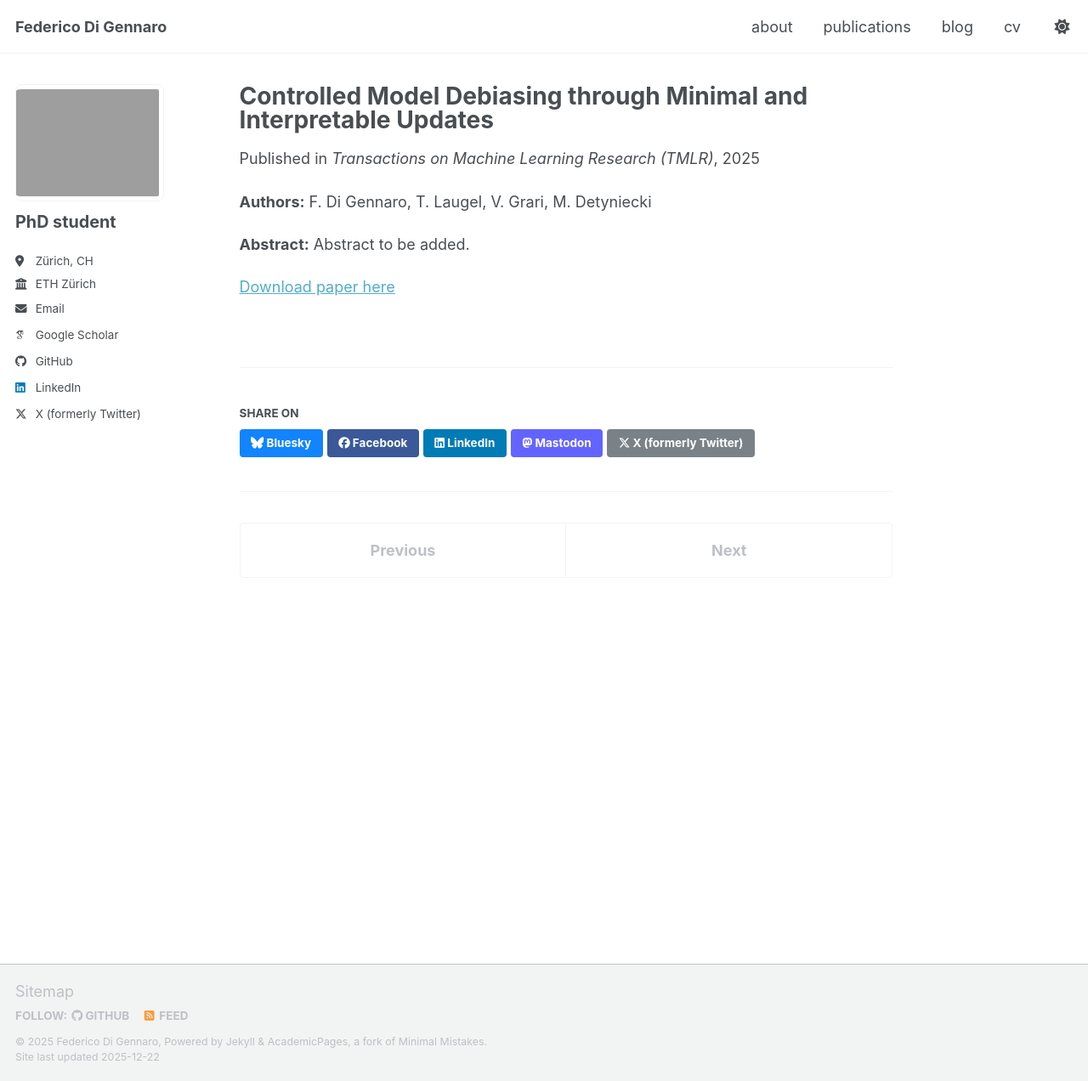
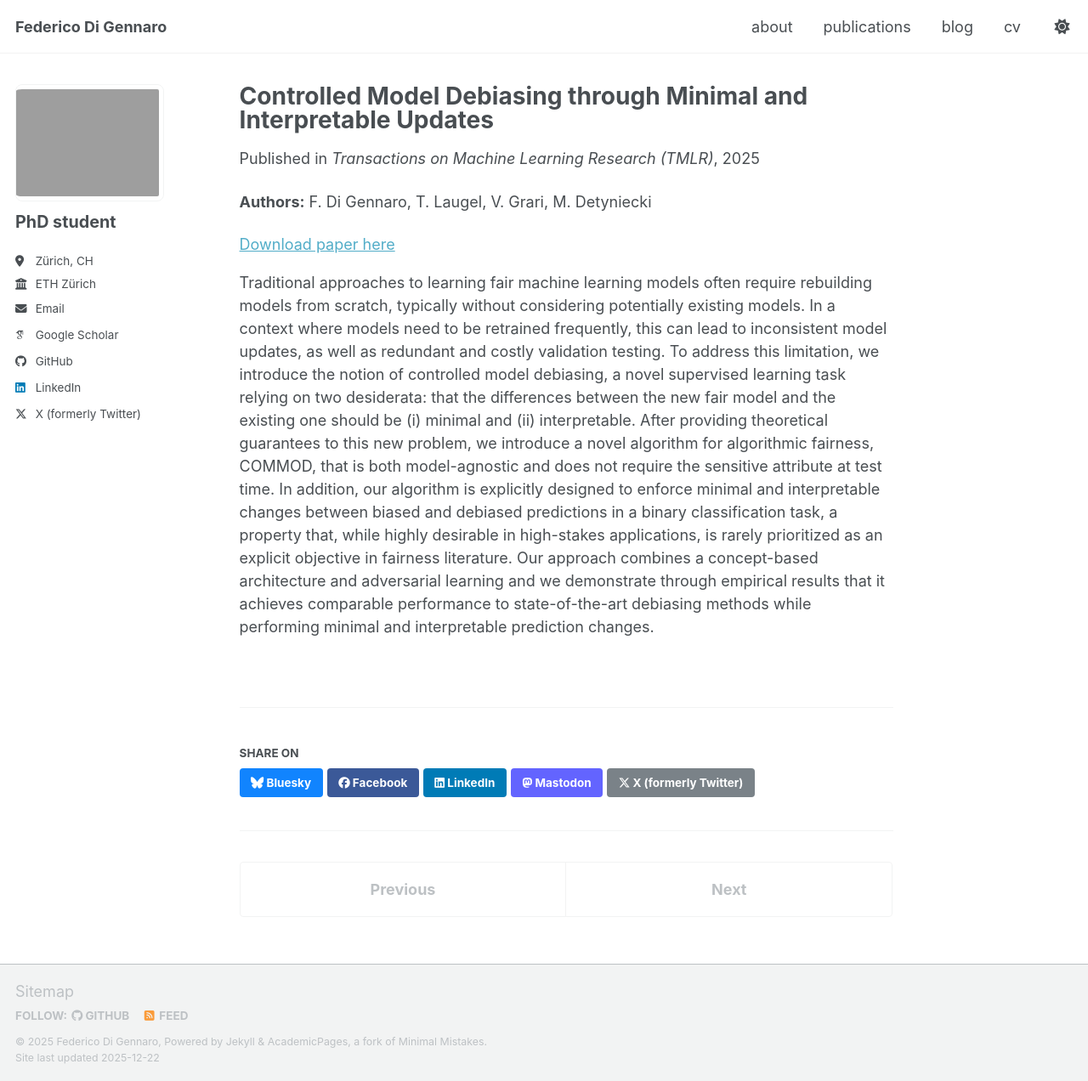
Before and after one commit to FedericoDiGennaro/FedericoDiGennaro.github.io, a Jekyll site: the page built from _publications/2025-tmlr-debiasing.md, in a window 1280 px wide and 1272 px high. Shown: the whole window at 85% size. Built offline with Jekyll 4.4.1, drawn with Linux system fonts in a browser that asks for light colours; some web fonts are replaced; a script bundle is joined from its source files by our own code; library files that are not in the unit come from our copies.

Commit message:
Display all publications and abstract

```diff
--- a/_publications/2025-tmlr-debiasing.md
+++ b/_publications/2025-tmlr-debiasing.md
@@ -4,11 +4,12 @@ collection: publications
 category: journals
 permalink: /publication/2025-tmlr-debiasing
 excerpt: 'Controlled model debiasing through minimal and interpretable updates.'
-date: 2025-01-01
+date: 2025-02-02
 venue: 'Transactions on Machine Learning Research (TMLR)'
 authors: 'F. Di Gennaro, T. Laugel, V. Grari, M. Detyniecki'
-abstract: 'Abstract to be added.'
-paperurl: 'https://openreview.net/forum?id=your-paper-id'
+paperurl: 'https://arxiv.org/abs/2502.21284'
 ---
 
-[Download paper here](https://openreview.net/forum?id=your-paper-id)
+[Download paper here](https://arxiv.org/abs/2502.21284)
+
+Traditional approaches to learning fair machine learning models often require rebuilding models from scratch, typically without considering potentially existing models. In a context where models need to be retrained frequently, this can lead to inconsistent model updates, as well as redundant and costly validation testing. To address this limitation, we introduce the notion of controlled model debiasing, a novel supervised learning task relying on two desiderata: that the differences between the new fair model and the existing one should be (i) minimal and (ii) interpretable. After providing theoretical guarantees to this new problem, we introduce a novel algorithm for algorithmic fairness, COMMOD, that is both model-agnostic and does not require the sensitive attribute at test time. In addition, our algorithm is explicitly designed to enforce minimal and interpretable changes between biased and debiased predictions in a binary classification task, a property that, while highly desirable in high-stakes applications, is rarely prioritized as an explicit objective in fairness literature. Our approach combines a concept-based architecture and adversarial learning and we demonstrate through empirical results that it achieves comparable performance to state-of-the-art debiasing methods while performing minimal and interpretable prediction changes.
```
Also changed, not shown: _publications/2024-icml-workshop-fairness.md (+4 -3 lines), _publications/2025-neurips-partial-monitoring.md (+4 -1 lines).
